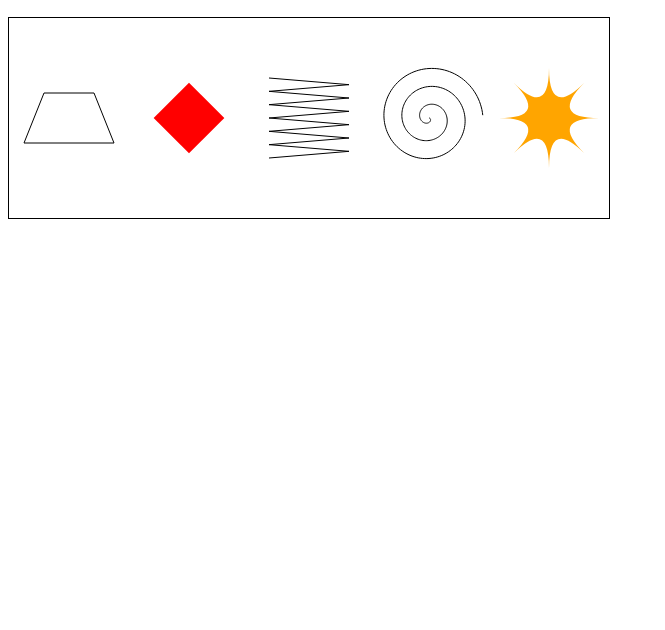
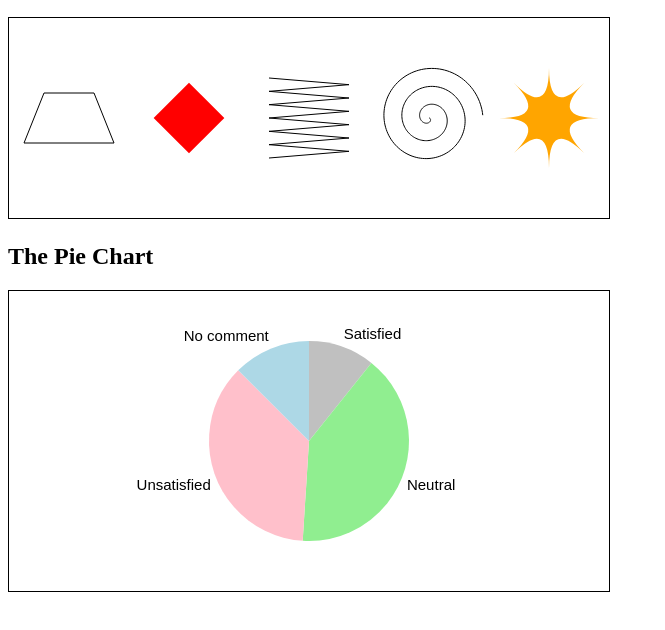
Before and after one commit to RenanTorresDaitan/estudos-javascript, a plain HTML site: page eloquent-javascript/EJS-15.html in a window 1280 px wide. Shown: the part 110-740 px from the top of the page, without its empty margins (0-665 px from the left). Drawn offline with Linux system fonts and the light colour scheme.

Commit message:
[EJS-15]: Solved the 'Pie Chart' exercise

```diff
--- a/eloquent-javascript/EJS-15.html
+++ b/eloquent-javascript/EJS-15.html
@@ -9,7 +9,19 @@
   <body>
     <h1>Chapter 17 - Exercises</h1>
     <h2>Shapes</h2>
-    <canvas style="border: 1px solid" width="600" height="200"></canvas>
+    <canvas
+      id="canvasShapes"
+      style="border: 1px solid"
+      width="600"
+      height="200"
+    ></canvas>
+    <h2>The Pie Chart</h2>
+    <canvas
+      id="canvasPieChart"
+      style="border: 1px solid"
+      width="600"
+      height="300"
+    ></canvas>
     <script src="EJS-15.js"></script>
   </body>
 </html>
--- a/eloquent-javascript/EJS-15.js
+++ b/eloquent-javascript/EJS-15.js
@@ -1,6 +1,6 @@
-let cx = document.querySelector("canvas").getContext("2d");
+let cvS = document.querySelector("#canvasShapes").getContext("2d");
 
-const { height, width } = cx.canvas;
+const { height, width } = cvS.canvas;
 
 function trapezoid(xPos, yPos, size, largerSide = size / 3) {
   const top =
@@ -8,73 +8,114 @@ function trapezoid(xPos, yPos, size, largerSide = size / 3) {
   const bottom =
     largerSide < 0 ? (largerSide < -size ? -largerSide : -largerSide) : size;
 
-  cx.beginPath();
-  cx.moveTo(xPos - top, yPos - size);
-  cx.lineTo(xPos + top, yPos - size);
-  cx.lineTo(xPos + bottom, yPos + size);
-  cx.lineTo(xPos - bottom, yPos + size);
-  cx.closePath();
-  cx.stroke();
-  cx.resetTransform();
+  cvS.beginPath();
+  cvS.moveTo(xPos - top, yPos - size);
+  cvS.lineTo(xPos + top, yPos - size);
+  cvS.lineTo(xPos + bottom, yPos + size);
+  cvS.lineTo(xPos - bottom, yPos + size);
+  cvS.closePath();
+  cvS.stroke();
+  cvS.resetTransform();
 }
 
 trapezoid(width / 10, height / 2, 25, -45);
 
 function diamond(xPos, yPos, size, color) {
-  cx.translate(xPos, yPos);
-  cx.fillStyle = color;
-  cx.rotate(Math.PI / 4);
-  cx.fillRect(-(size / 2), -(size / 2), size, size);
-  cx.resetTransform();
+  cvS.translate(xPos, yPos);
+  cvS.fillStyle = color;
+  cvS.rotate(Math.PI / 4);
+  cvS.fillRect(-(size / 2), -(size / 2), size, size);
+  cvS.resetTransform();
 }
 
 diamond((width / 10) * 3, height / 2, 50, "red");
 
 function zigzagline(xPos, yPos, width, height, turns) {
-  cx.translate(xPos, yPos);
-  cx.beginPath();
-  cx.moveTo(-width, -height);
+  cvS.translate(xPos, yPos);
+  cvS.beginPath();
+  cvS.moveTo(-width, -height);
   for (let i = 1; i < turns * 2; i++) {
     let turnDistance = height / turns;
-    cx.lineTo(width, -height + turnDistance * i);
+    cvS.lineTo(width, -height + turnDistance * i);
     i++;
-    cx.lineTo(-width, -height + turnDistance * i);
+    cvS.lineTo(-width, -height + turnDistance * i);
   }
-  cx.stroke();
-  cx.resetTransform();
+  cvS.stroke();
+  cvS.resetTransform();
 }
 
 zigzagline((width / 10) * 5, height / 2, 40, 40, 6);
 
 function spiral(xPos, yPos, radius, turns) {
-  cx.translate(xPos, yPos);
-  cx.beginPath();
+  cvS.translate(xPos, yPos);
+  cvS.beginPath();
   for (let i = 0; i < 360; i++) {
     let angle = i * Math.PI * (turns / radius / 12);
     let dist = (radius * i) / 100;
-    cx.lineTo(Math.cos(angle) * dist, Math.sin(angle) * dist);
+    cvS.lineTo(Math.cos(angle) * dist, Math.sin(angle) * dist);
   }
-  cx.stroke();
-  cx.resetTransform();
+  cvS.stroke();
+  cvS.resetTransform();
 }
 spiral((width / 10) * 7, height / 2, 15, 3);
 
 function star(xPos, yPos, width, height, points, color) {
-  cx.fillStyle = color;
-  cx.translate(xPos, yPos);
-  cx.rotate(-Math.PI/2);
-  cx.beginPath();
+  cvS.fillStyle = color;
+  cvS.translate(xPos, yPos);
+  cvS.rotate(-Math.PI / 2);
+  cvS.beginPath();
   for (let i = 0; i <= points; i++) {
     const angle = ((2 * Math.PI) / points) * i;
-    cx.quadraticCurveTo(
+    cvS.quadraticCurveTo(
       0,
       0,
       width * Math.cos(angle),
       height * Math.sin(angle)
     );
   }
-  cx.fill();
-  cx.resetTransform();
+  cvS.fill();
+  cvS.resetTransform();
 }
 
 star((width / 10) * 9, height / 2, 50, 50, 8, "orange");
+
+// Pie Chart Exercise
+const results = [
+  { name: "Satisfied", count: 150, color: "silver" },
+  { name: "Neutral", count: 563, color: "lightgreen" },
+  { name: "Unsatisfied", count: 510, color: "pink" },
+  { name: "No comment", count: 175, color: "lightblue" },
+];
+const cvPC = document.querySelector("#canvasPieChart").getContext("2d");
+const total = results.reduce((sum, { count }) => sum + count, 0);
+let currentAngle = -0.5 * Math.PI;
+
+const centerX = cvPC.canvas.width / 2,
+  centerY = cvPC.canvas.height / 2;
+const pieChartRadius = 100;
+const textLabelRadius = 105;
+
+// Add code to draw the slice labels in this loop.
+for (let result of results) {
+  let sliceAngle = (result.count / total) * 2 * Math.PI;
+  const middleOfSlice = currentAngle + 0.5 * sliceAngle;
+  cvPC.beginPath();
+  cvPC.arc(
+    centerX,
+    centerY,
+    pieChartRadius,
+    currentAngle,
+    currentAngle + sliceAngle
+  );
+  currentAngle += sliceAngle;
+  cvPC.lineTo(centerX, centerY);
+  cvPC.fillStyle = result.color;
+  cvPC.fill();
+  cvPC.font = "15px Arial";
+  cvPC.fillStyle = "black";
+  const textX = Math.cos(middleOfSlice) * textLabelRadius + centerX;
+  const textY = Math.sin(middleOfSlice) * textLabelRadius + centerY;
+  cvPC.textAlign = Math.cos(middleOfSlice) < 0 ? "end" : "";
+  cvPC.textBaseline = Math.sin(middleOfSlice) < 0 ? "bottom" : "top";
+  cvPC.fillText(result.name, textX, textY);
+}
```
